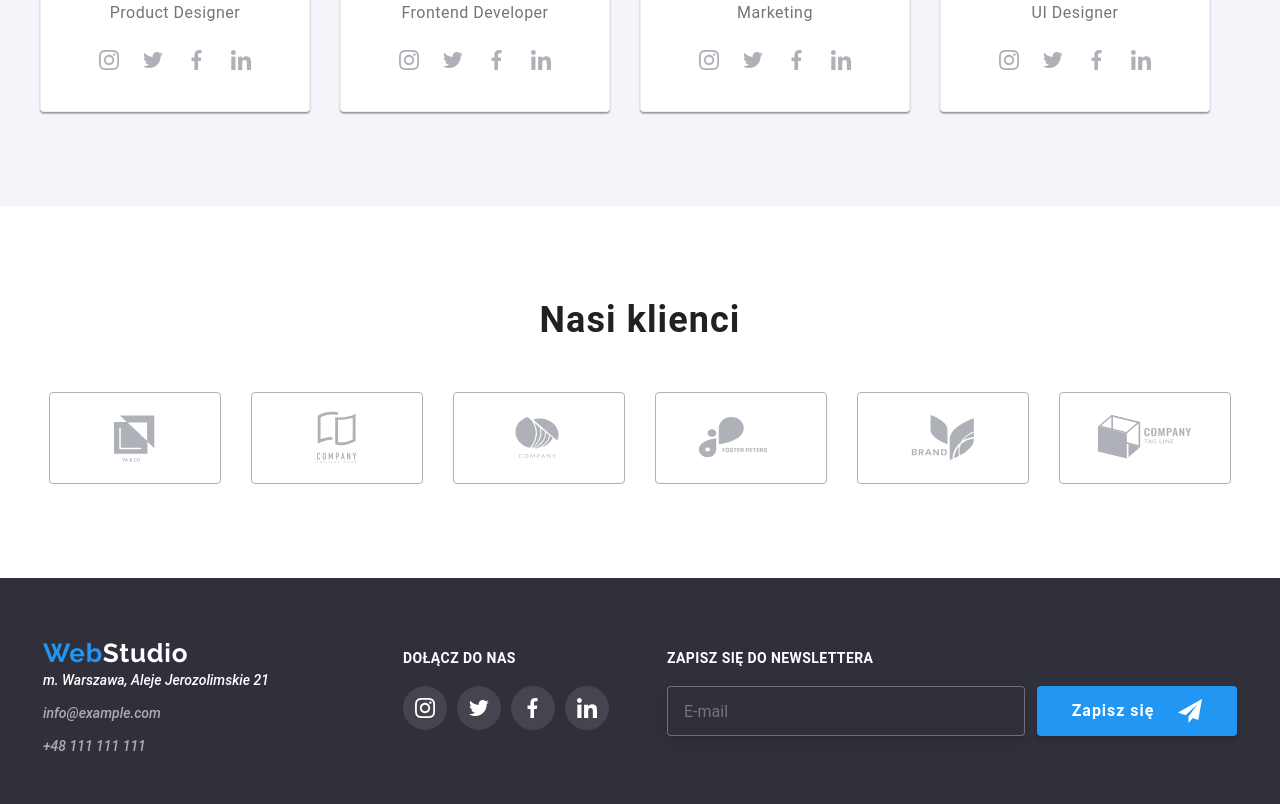
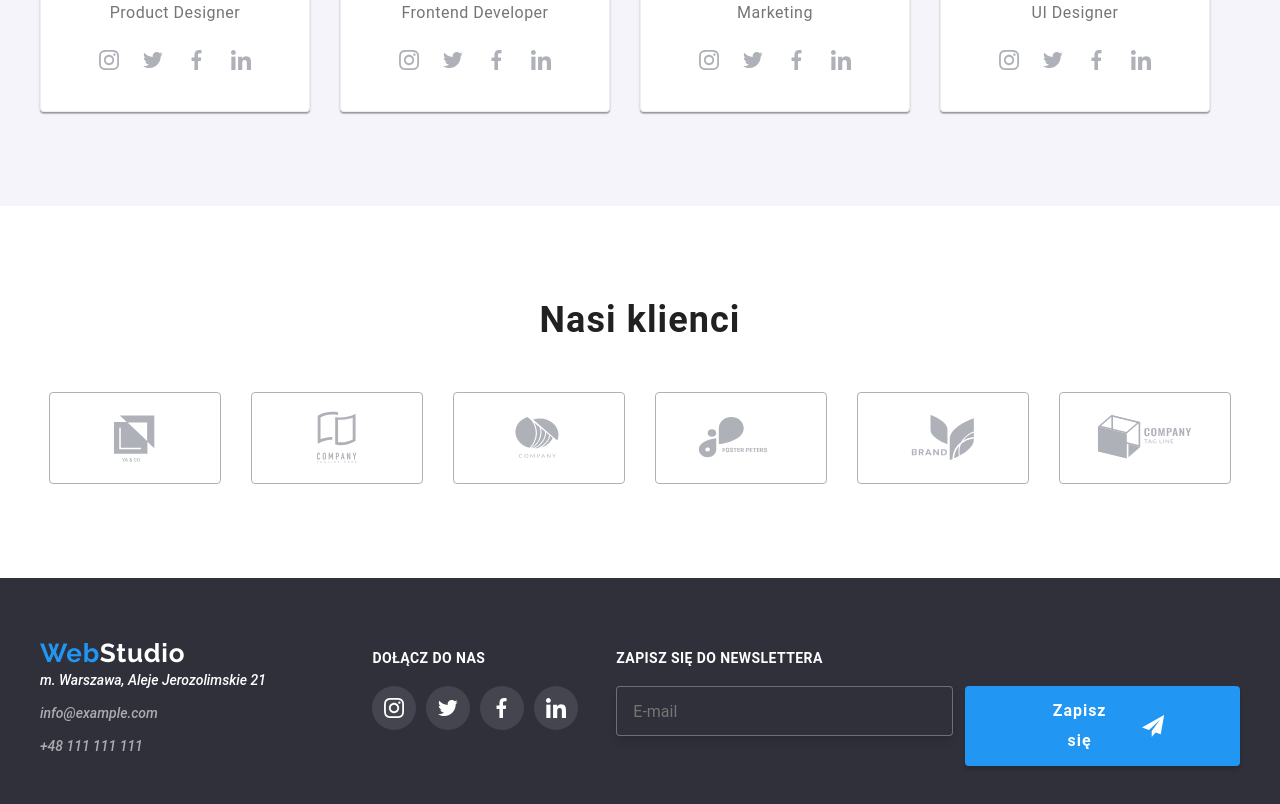
Before and after one commit to Michalszymczak07/goit-markup-hw-06, a plain HTML site: page index.html in a window 1280 px wide. Shown: the part 2108-2912 px from the top of the page. Drawn offline with nearby package versions, Linux system fonts and the light colour scheme.

Commit message:
Update styles.css

```diff
--- a/styles/styles.css
+++ b/styles/styles.css
@@ -266,8 +266,7 @@ body {
   justify-content: center;
   align-items: center;
   cursor: pointer;
-  width: 200px;
-height: 50px;
+  padding: 10px 76px;
 background: #2196F3;
 box-shadow: 0px 4px 4px rgba(0, 0, 0, 0.15);
 border-radius: 4px;
```
